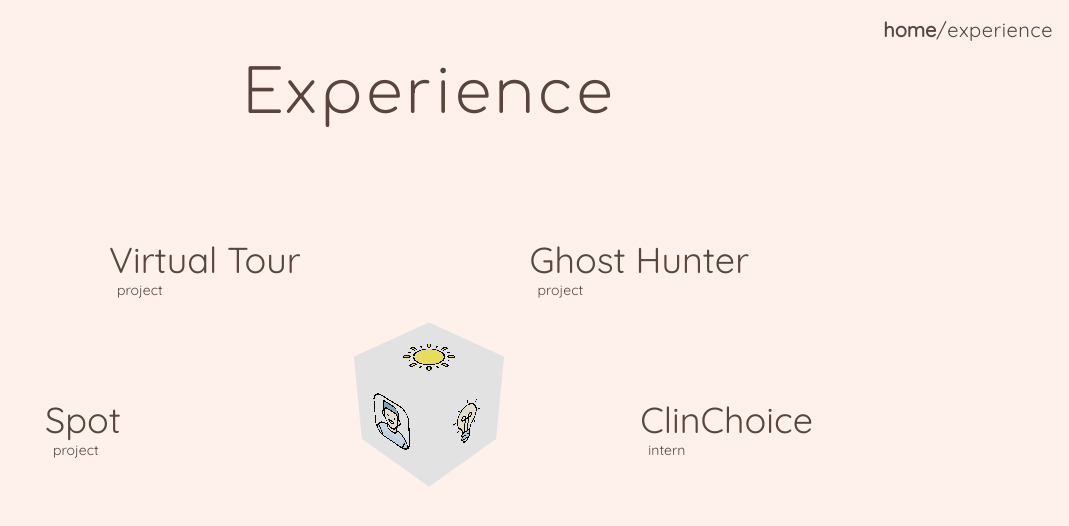
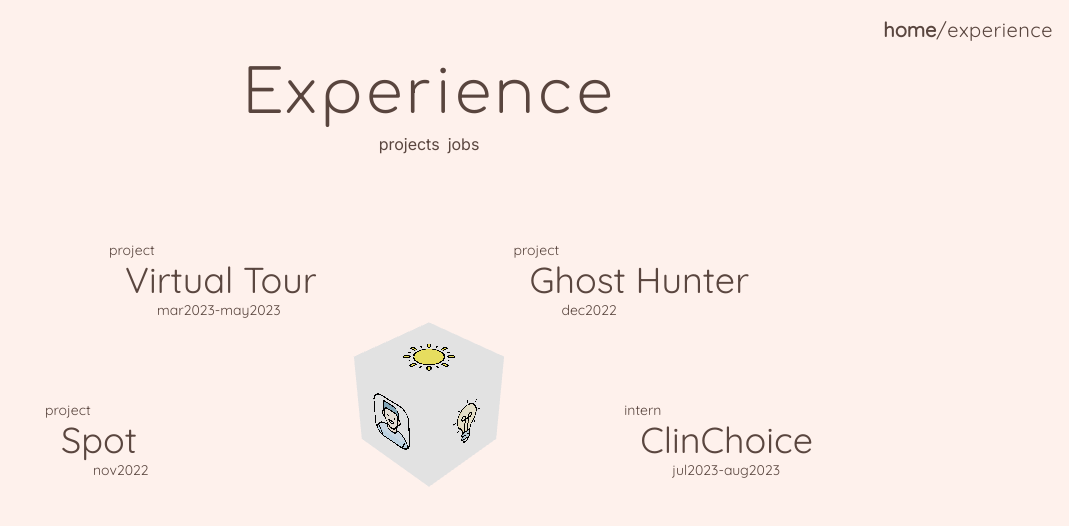
Before and after one commit to wayleem/wayleem.com, a React (Vite) app: page /experience in a window 1280 px wide. Shown: the top 526 px of the page, without its empty margins (211-1280 px from the left). Built offline with nearby package versions, Linux system fonts and the light colour scheme.

Commit message:
add filters to experiences

```diff
--- a/src/pages/Experience.tsx
+++ b/src/pages/Experience.tsx
@@ -5,44 +5,56 @@
 import virtual_tour_3 from '../assets/video/virtual-tour-3.gif'
 import { useState } from 'react'
 
+type CategoryKeys = 'projects' | 'jobs'
 interface XP {
   xpKey: string
   name: string
   type: string
   position: string
+  date: string
   component: () => JSX.Element
 }
 
-const experiences: XP[] = [
+const xpCategories: Record<CategoryKeys, XP[]> = {
+  projects: [
     {
       xpKey: 'virtual_tour',
       name: 'Virtual Tour',
       type: 'project',
+      date: 'mar2023-may2023',
       position: 'left-[25%] top-[30%]',
       component: VirtualTourContent,
     },
+
     {
       xpKey: 'spot',
       name: 'Spot',
       type: 'project',
+      date: 'nov2022',
       position: 'left-[20%] top-[50%]',
       component: SpotContent,
     },
+
     {
       xpKey: 'ghost_hunter',
       name: 'Ghost Hunter',
       type: 'project',
+      date: 'dec2022',
       position: 'right-[25%] top-[30%]',
       component: GhostHunterContent,
     },
+  ],
+  jobs: [
     {
       xpKey: 'clinchoice',
       name: 'ClinChoice',
       type: 'intern',
+      date: 'jul2023-aug2023',
       position: 'right-[20%] top-[50%]',
       component: ClinChoiceContent,
     },
-]
+  ],
+}
 
 function VirtualTourContent() {
   return (
@@ -83,7 +95,7 @@
               communicating with the client to developing the application
               itself. I led the developmental part of the project, dictating the
               structure, frameworks, and schedule to complete and deliver the
-              final virtual tour product within the span of 2 months.
+              final virtual tour product within the span of 3 months.
             </p>
             <h1 id="cycle" className="h2">
               Cycle
@@ -287,12 +299,16 @@
 }
 
 function Experience() {
+  const [selectedCategory, setSelectedCategory] = useState<
+    CategoryKeys | 'all'
+  >('all')
   const [visible, setVisible] = useState<Display>(Display.inactive)
   const [content, setContent] = useState<XP>()
 
   function XPItem(props: XP) {
     return (
       <div className={`float-text-sm ${props.position}`}>
+        <h3 className="text-sm">{props.type}</h3>
         <div
           className="w-fit transform transition-all hover:scale-125 active:animate-pop-in-out"
           onClick={() => {
@@ -300,11 +316,19 @@
             setContent(props)
           }}
         >
-          <h2 className="cursor-pointer">{props.name}</h2>
+          <h2 className="ml-4 cursor-pointer">{props.name}</h2>
         </div>
-        <h3 className="ml-2 text-sm">{props.type}</h3>
+        <h3 className="ml-12 text-sm">{props.date}</h3>
       </div>
     )
+  }
+
+  const toggleCategory = (category: CategoryKeys | 'all') => {
+    if (category === selectedCategory) {
+      setSelectedCategory('all')
+    } else {
+      setSelectedCategory(category)
+    }
   }
 
   return (
@@ -324,10 +348,26 @@
           onClick={() => {
             const pop = new Audio(popMP3)
             pop.play()
+            toggleCategory('all')
           }}
         >
           Experience
         </h1>
+        <span className="flex flex-row mt-2 justify-center font-body space-x-2 decoration-2 underline-offset-2">
+          {Object.keys(xpCategories).map((category) => (
+            <h2
+              key={category}
+              className={`cursor-pointer hover:underline ${
+                category === selectedCategory
+                  ? 'font-semibold text-base-100'
+                  : 'hover:text-base-100 text-base-content'
+              }`}
+              onClick={() => toggleCategory(category as CategoryKeys)}
+            >
+              {category}
+            </h2>
+          ))}
+        </span>
       </motion.div>
 
       {/* projects and work items */}
@@ -340,11 +380,20 @@
           transition: { duration: 0.2, times: [0, 0.8, 1], ease: 'easeInOut' },
         }}
       >
-        <ul className="absolute w-full h-full">
+        {Object.entries(xpCategories).map(([category, experiences]) => (
+          <ul
+            key={category}
+            className={`absolute w-full h-full ${
+              selectedCategory === category || selectedCategory === 'all'
+                ? 'animate-shoot-out'
+                : 'animate-shoot-in'
+            }`}
+          >
             {experiences.map((xp) => (
               <XPItem key={xp.xpKey} {...xp} />
             ))}
           </ul>
+        ))}
       </motion.div>
 
       <div className="z-30">
@@ -359,7 +408,10 @@
         >
           <div className="w-[60%] flex flex-col justify-between mx-auto mt-12 mb-12">
             <div className="flex flex-row justify-between">
+              <div className="flex flex-row space-x-4">
                 <h1 className="h2 mb-8">{content?.name}</h1>
+                <h2 className="body mt-2">{content?.date}</h2>
+              </div>
               <div
                 className="flex flex-row items-center space-x-2 text-readable cursor-pointer hover:text-error"
                 onClick={() => setVisible(Display.off)}
```
Lines whose indentation alone changed are shown as unchanged.
